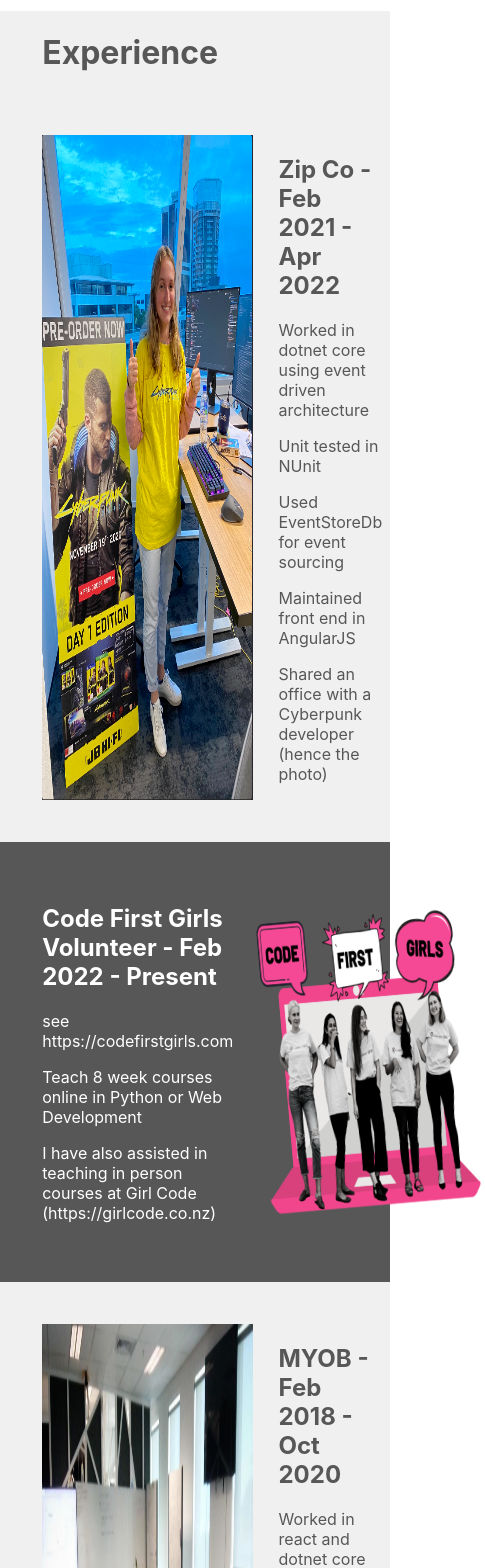
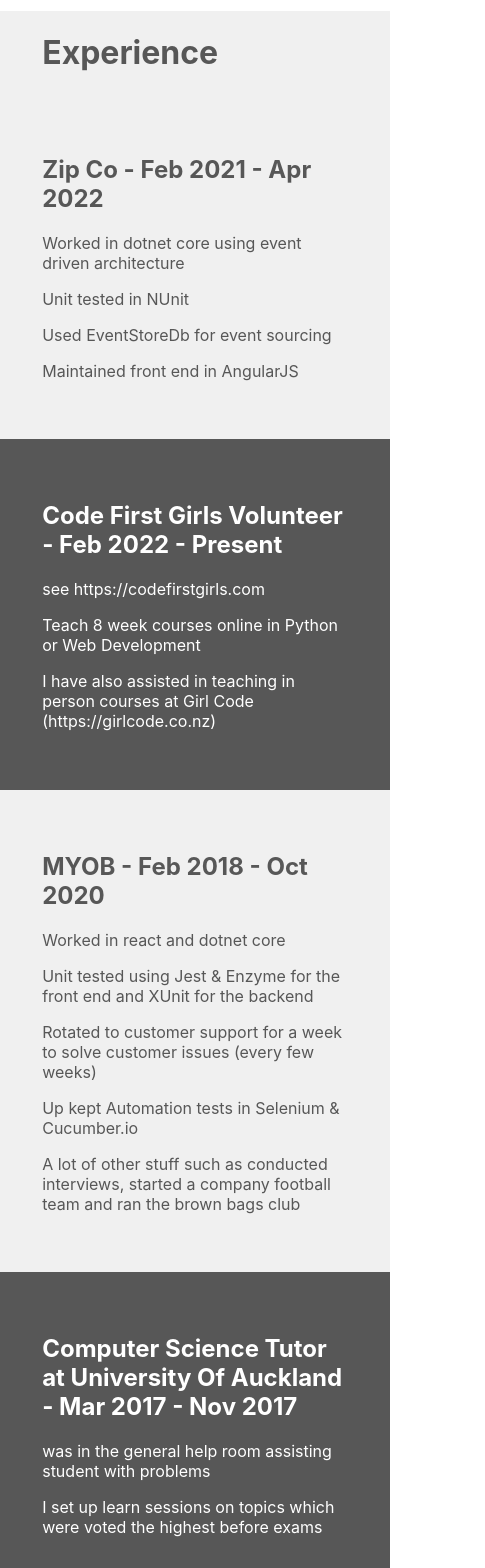
Before and after one commit to jordanelley/jordan, a React (Create React App) app: page / in a window 390 px wide. Shown: the part 380-1948 px from the top of the page, 485 px wide, since content can reach past the window. Built offline with nearby package versions, Linux system fonts and the light colour scheme.

Commit message:
touch ups to look better on mobile

```diff
--- a/src/App.css
+++ b/src/App.css
@@ -44,3 +44,9 @@
 #cfg {
   transform: rotate(-5deg);
 }
+
+@media screen and (max-width: 481px) {
+  .hide-on-mob {
+    display: none;
+  }
+}
--- a/src/App.js
+++ b/src/App.js
@@ -17,14 +17,14 @@
             <div className="experience">
                 <h1> Experience </h1>
                 <div className="layout-row">
-                    <img src={meZipOffice} className="photo"/>
+                    <img src={meZipOffice} className="photo hide-on-mob"/>
                     <div className="experience-details">
                         <h2> Zip Co - Feb 2021 - Apr 2022 </h2>
                         <p> Worked in dotnet core using event driven architecture</p>
                         <p> Unit tested in NUnit</p>
                         <p> Used EventStoreDb for event sourcing</p>
                         <p> Maintained front end in AngularJS</p>
-                        <p> Shared an office with a Cyberpunk developer (hence the photo)</p>
+                        <p className="hide-on-mob"> Shared an office with a Cyberpunk developer (hence the photo)</p>
                     </div>
                 </div>
                 <div className="layout-row alternative-layout-colours">
@@ -35,10 +35,10 @@
                         <p> I have also assisted in teaching in person courses at Girl Code (https://girlcode.co.nz)</p>
 
                     </div>
-                    <img src={cfg} className="photo" id="cfg"/>
+                    <img src={cfg} className="photo hide-on-mob" id="cfg"/>
                 </div>
                 <div className="layout-row">
-                    <img src={meMyobOffice} className="photo"/>
+                    <img src={meMyobOffice} className="photo hide-on-mob"/>
                     <div className="experience-details">
                         <h2> MYOB - Feb 2018 - Oct 2020 </h2>
                         <p> Worked in react and dotnet core</p>
@@ -55,7 +55,7 @@
                         <p> I set up learn sessions on topics which were voted the highest before exams</p>
 
                     </div>
-                    <img src={winCS} className="photo" id="cfg"/>
+                    <img src={winCS} className="photo hide-on-mob" />
                 </div>
 
             </div>
```
